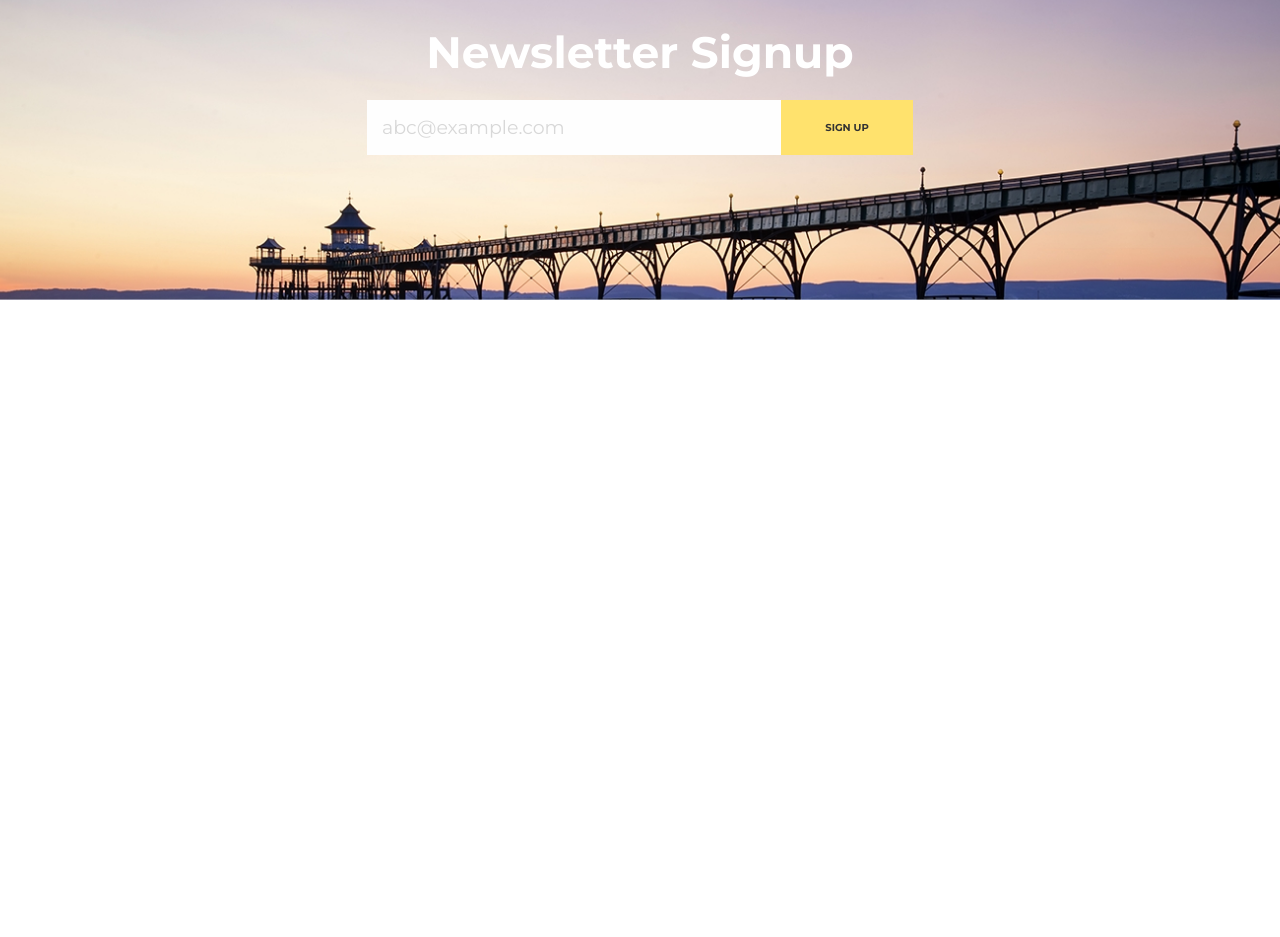
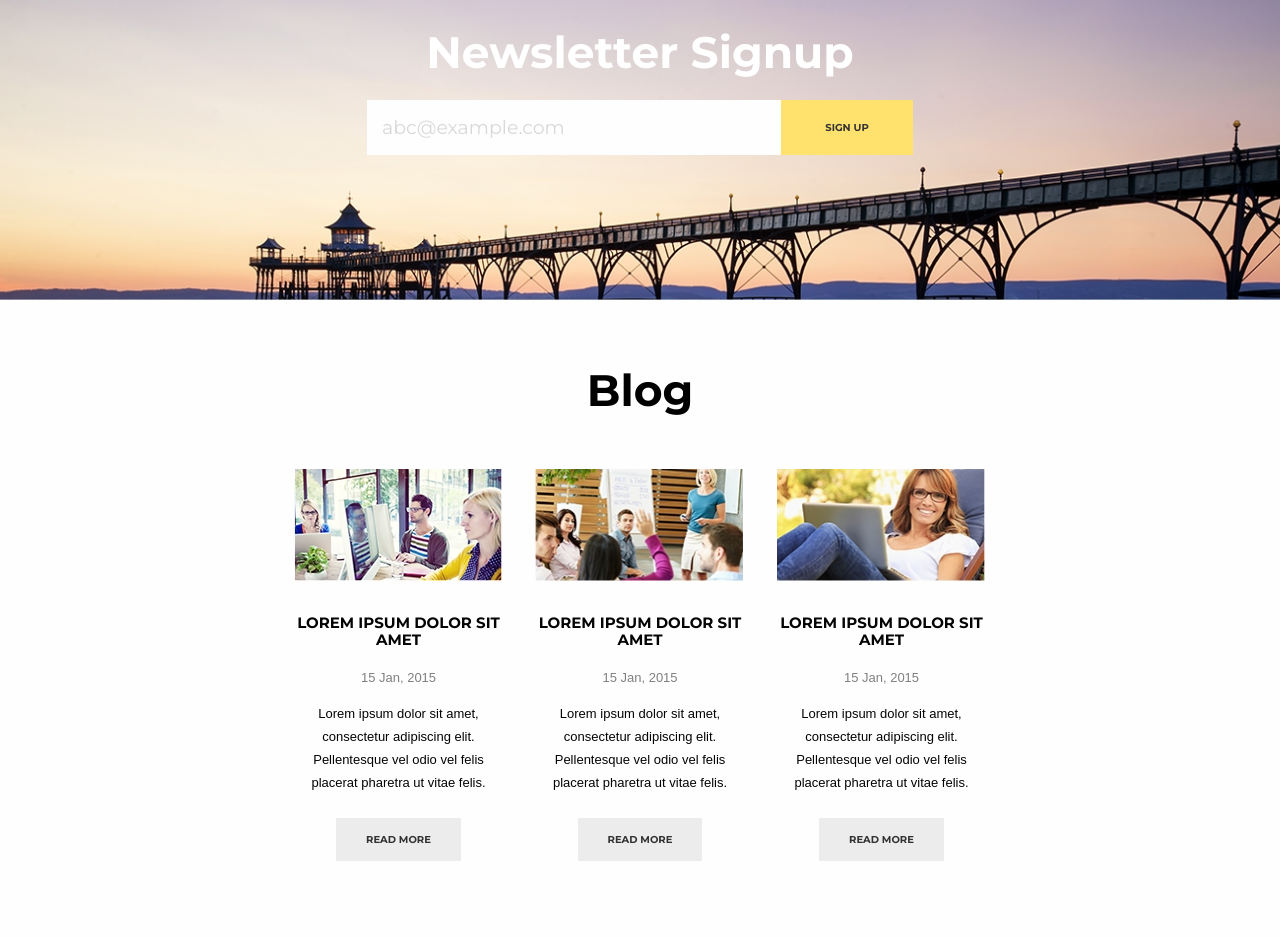
Before and after one commit to yuriy-m-dev/zippy, a website: page app/index.html in a window 1280 px wide. Shown: the part 4487-5424 px from the top of the page. Before the commit the page ends 4787 px from the top, so only its background shows below. Drawn offline with nearby package versions, Linux system fonts and the light colour scheme; files that its build step writes are made by us from their sources.

Commit message:
added section blog

```diff
--- a/app/index.html
+++ b/app/index.html
@@ -531,6 +531,67 @@
         </div>
     </section>
 
+    <section class="blog">
+        <div class="container">
+            <div class="blog__title title">
+                Blog
+            </div>
+            <div class="blog__inner">
+                <div class="blog__item">
+                    <div class="blog__item-img" style="background-image: url(images/blog/01.jpg)"></div>
+                    <div class="blog__item-title">
+                        LOREM IPSUM dolor
+                        sit amet
+                    </div>
+                    <div class="blog__item-date">
+                        15 Jan, 2015
+                    </div>
+                    <div class="blog__item-text">
+                        Lorem ipsum dolor sit amet, consectetur adipiscing elit. Pellentesque vel odio vel felis
+                        placerat pharetra ut vitae felis.
+                    </div>
+                    <div class="blog__item-btn">
+                        <a href="#">Read more</a>
+                    </div>
+                </div>
+                <div class="blog__item">
+                    <div class="blog__item-img" style="background-image: url(images/blog/02.jpg)"></div>
+                    <div class="blog__item-title">
+                        LOREM IPSUM dolor
+                        sit amet
+                    </div>
+                    <div class="blog__item-date">
+                        15 Jan, 2015
+                    </div>
+                    <div class="blog__item-text">
+                        Lorem ipsum dolor sit amet, consectetur adipiscing elit. Pellentesque vel odio vel felis
+                        placerat pharetra ut vitae felis.
+                    </div>
+                    <div class="blog__item-btn">
+                        <a href="#">Read more</a>
+                    </div>
+                </div>
+                <div class="blog__item">
+                    <div class="blog__item-img" style="background-image: url(images/blog/03.jpg)"></div>
+                    <div class="blog__item-title">
+                        LOREM IPSUM dolor
+                        sit amet
+                    </div>
+                    <div class="blog__item-date">
+                        15 Jan, 2015
+                    </div>
+                    <div class="blog__item-text">
+                        Lorem ipsum dolor sit amet, consectetur adipiscing elit. Pellentesque vel odio vel felis
+                        placerat pharetra ut vitae felis.
+                    </div>
+                    <div class="blog__item-btn">
+                        <a href="#">Read more</a>
+                    </div>
+                </div>
+            </div>
+        </div>
+    </section>
+
     <script src="https://ajax.googleapis.com/ajax/libs/jquery/3.4.1/jquery.min.js"></script>
     <script src="js/libs.min.js"></script>
     <script src="js/main.js"></script>
--- a/app/scss/style.scss
+++ b/app/scss/style.scss
@@ -514,3 +514,62 @@
         }
     }
 }
+
+// Blog
+
+.blog{
+    padding: 65px 0 90px;
+    background-color: #fefefe;
+    &__title{
+        text-align: center;
+        margin-bottom: 53px;
+    }
+}
+.blog__inner{
+    display: flex;
+    justify-content: space-between;
+}
+.blog__item{
+    width: 210px;
+    text-align: center;
+    &-img{
+        width: 208px;
+        height: 112px;
+        background: no-repeat center /cover;
+        margin-bottom: 33px;
+    }
+    &-title{
+        font-family: 'Montserrat', sans-serif;
+        font-weight: 700;
+        font-size: 15px;
+        color: $text;
+        text-transform: uppercase;
+        margin-bottom: 18px;
+    }
+    &-date{
+        color: $text;
+        opacity: 0.5;
+        font-size: 13px;
+        line-height: 23px;
+        margin-bottom: 13px;
+    }
+    &-text{
+        line-height: 23px;
+        font-size: 13px;
+        color: $text;
+        margin-bottom: 38px;
+    }
+    &-btn a{
+        font-family: 'Montserrat', sans-serif;
+        color: #323232;
+        font-size: 10px;
+        font-weight: 700;
+        text-transform: uppercase;
+        padding: 15px 30px;
+        background-color: #ececec;
+        transition: .3s;
+        &:hover{
+            background-color: $yellow;
+        }
+    }
+}
```
Also changed, not shown: app/images/blog/01.jpg (added), app/images/blog/02.jpg (added), app/images/blog/03.jpg (added).
